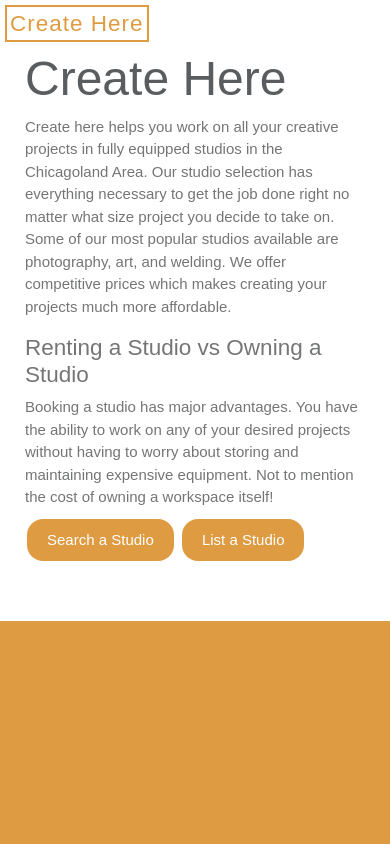
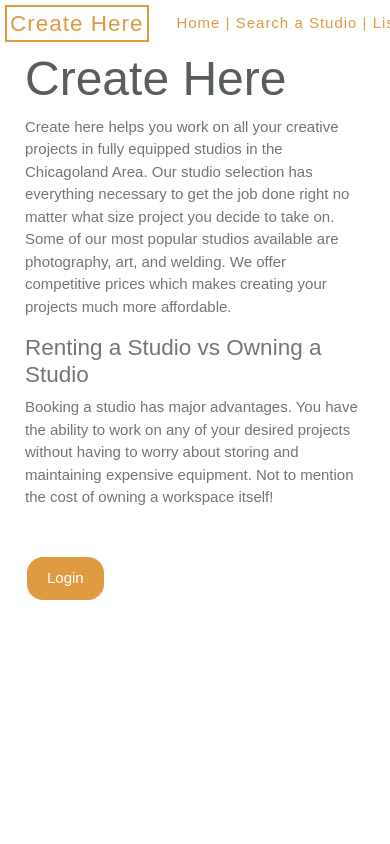
Before and after one commit to jchen211/404_NOT_FOUND, a web app: file public/index.html in a window 390 px wide. Run offline with its HTML, style and script files only (its server is not run), Linux system fonts and the light colour scheme; some libraries are stand-ins or nearby versions.

Commit message:
fixed all modals, navbars, and responsiveness

```diff
--- a/public/css/style.css
+++ b/public/css/style.css
@@ -1,4 +1,7 @@
 /* General CSS for all pages */
+html{
+  height: 100%;
+}
 body {
   font-family: Arial, "Helvetica Neue", Helvetica, sans-serif;
   line-height: -1px;
@@ -7,10 +10,12 @@
   margin: 0px;
   box-sizing: border-box;
   display: flex;
+  height: 100%;
 }
 
 .container {
   width: 100%;
+  min-height: 100%;
   max-width: 960px;
   margin: auto;
   clear: both;
@@ -115,7 +120,7 @@
   height:40px;
 }
 
-#startList,#endList{
+#startList,#endList, #endSearch, #startSearch{
   width: 47%;
   margin: 8px 8px;
 }
@@ -168,3 +173,57 @@
   bottom: 10px;
   right:20px;
 }
+
+@media only screen and (max-width: 980px) {
+  .navContainer{
+    width: 768px;
+    margin:auto;
+  }
+  .container {
+    width: 100%;
+    min-height: 100%;
+    max-width: 768px;
+    margin: auto;
+    clear: both;
+    padding: 50px 25px;
+    background-color: white;
+    overflow:auto;
+    flex: 1
+  }
+}
+
+@media only screen and (max-width: 768px) {
+  .navContainer{
+    width: 560px;
+    margin:auto;
+  }
+  .container {
+    width: 100%;
+    min-height: 100%;
+    max-width: 560px;
+    margin: auto;
+    clear: both;
+    padding: 50px 25px;
+    background-color: white;
+    overflow:auto;
+    flex: 1
+  }
+}
+
+@media only screen and (max-width: 640px) {
+  .navContainer{
+    width: 560px;
+    margin:auto;
+  }
+  .container {
+    width: 100%;
+    min-height: 100%;
+    max-width: 560px;
+    margin: auto;
+    clear: both;
+    padding: 50px 25px;
+    background-color: white;
+    overflow:auto;
+    flex: 1
+  }
+}
--- a/public/index.html
+++ b/public/index.html
@@ -22,12 +22,11 @@
             </div>
 
             <div id="navitems">
-                <a href="###">About</a> |
-                <a href="###">Search a Studio</a> |
-                <a href="###">List your Space</a> |
-                <a href="###">Login</a>
+                <a href="index.html">Home</a> |
+                <a href="search.html">Search a Studio</a> |
+                <a href="formlisting.html">List your Space</a> |
+                <a href="login.html">Login</a>
             </div>
-
         </div>
     </div>
     </div>
@@ -43,27 +42,22 @@
                 project you decide to take on. Some of our most popular studios available are photography, art, and
                 welding. We offer competitive prices which makes creating your projects much more affordable.</p>
             <h4>Renting a Studio vs Owning a Studio</h4>
-            Booking a studio has major advantages. You have the ability to work on any of your desired projects without
-            having to worry about storing and maintaining expensive equipment. Not to mention the cost of owning a
-            workspace itself!
+            <p>Booking a studio has major advantages. You have the ability to work on any of your desired projects
+                without
+                having to worry about storing and maintaining expensive equipment. Not to mention the cost of owning a
+                workspace itself!</p>
             <br>
-            <div id="homeButtons"></div>
-            <button type="button">Search a Studio</button>
-            <button type="button">List a Studio</button>
+            <button onclick="location.href = 'login.html';">Login</button>
         </div>
     </div>
     </div>
 
     <script src="js/users.js" type="text/javascript"></script>
-    <script src="https://code.jquery.com/jquery-3.3.1.slim.min.js"
-        integrity="sha384-q8i/X+965DzO0rT7abK41JStQIAqVgRVzpbzo5smXKp4YfRvH+8abtTE1Pi6jizo" crossorigin="anonymous">
-    </script>
+
     <script src="https://cdnjs.cloudflare.com/ajax/libs/popper.js/1.14.7/umd/popper.min.js"
         integrity="sha384-UO2eT0CpHqdSJQ6hJty5KVphtPhzWj9WO1clHTMGa3JDZwrnQq4sF86dIHNDz0W1" crossorigin="anonymous">
     </script>
-    <script src="https://stackpath.bootstrapcdn.com/bootstrap/4.3.1/js/bootstrap.min.js"
-        integrity="sha384-JjSmVgyd0p3pXB1rRibZUAYoIIy6OrQ6VrjIEaFf/nJGzIxFDsf4x0xIM+B07jRM" crossorigin="anonymous">
-    </script>
+
 
 </body>
 
```
Also changed, not shown: public/formlisting.html (+15 -24 lines), public/formtime.html (+16 -12 lines), public/login.html (+11 -11 lines), public/search.html (+15 -21 lines), public/userBooking.html (+11 -1 lines).
